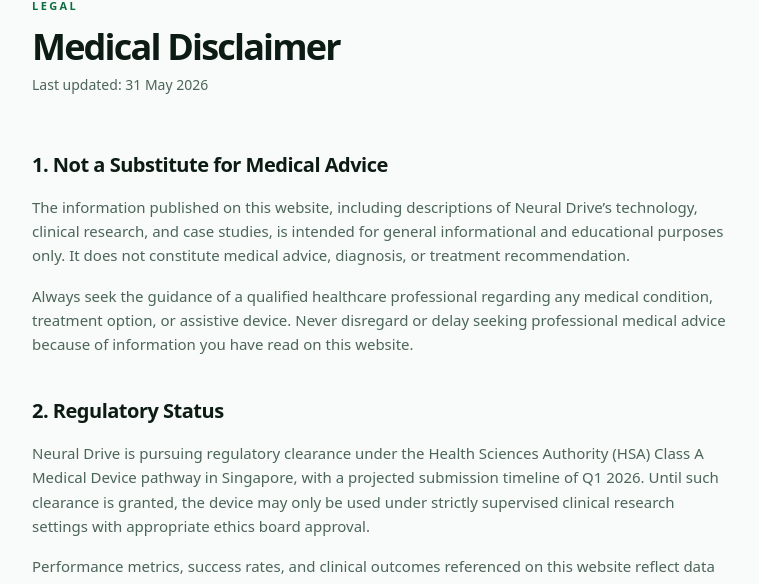
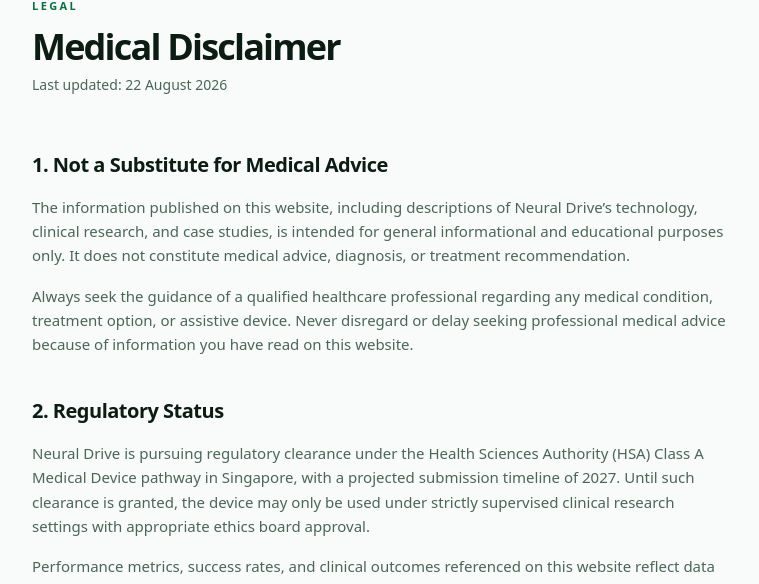
Before and after one commit to NeoDiuZ/getgud, a Next.js app: page /medical-disclaimer in a window 1280 px wide. Shown: the part 364-948 px from the top of the page, without its empty margins (260-1019 px from the left). Built offline with nearby package versions, Linux system fonts and the light colour scheme; a web font is replaced by a local one.

Commit message:
Update HSA projected submission timeline

```diff
--- a/src/app/medical-disclaimer/page.tsx
+++ b/src/app/medical-disclaimer/page.tsx
@@ -37,7 +37,7 @@
         <h1 className="mb-2 font-display text-4xl font-extrabold tracking-tighter text-nd-ink">
           Medical Disclaimer
         </h1>
-        <p className="mb-14 text-sm text-nd-muted">Last updated: 31 May 2026</p>
+        <p className="mb-14 text-sm text-nd-muted">Last updated: 22 August 2026</p>
 
         <div>
           <Section title="1. Not a Substitute for Medical Advice">
@@ -56,7 +56,7 @@
           <Section title="2. Regulatory Status">
             <p>
               Neural Drive is pursuing regulatory clearance under the Health Sciences Authority (HSA) Class A Medical
-              Device pathway in Singapore, with a projected submission timeline of Q1 2026. Until such clearance is
+              Device pathway in Singapore, with a projected submission timeline of 2027. Until such clearance is
               granted, the device may only be used under strictly supervised clinical research settings with appropriate
               ethics board approval.
             </p>
```
